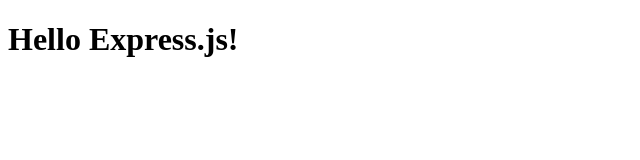
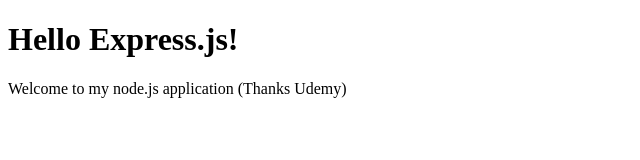
Before and after one commit to qtemp/web-server, a website: page public/index.html in a window 1280 px wide. Shown: the whole page, without its empty margins (0-640 px from the left). Drawn offline with Linux system fonts and the light colour scheme.

Commit message:
Adding message to index.html

```diff
--- a/public/index.html
+++ b/public/index.html
@@ -6,5 +6,6 @@
 	</head>
 	<body>
 		<h1>Hello Express.js!</h1>
+		<p>Welcome to my node.js application (Thanks Udemy)</p>
 	</body>
 </html>
```
